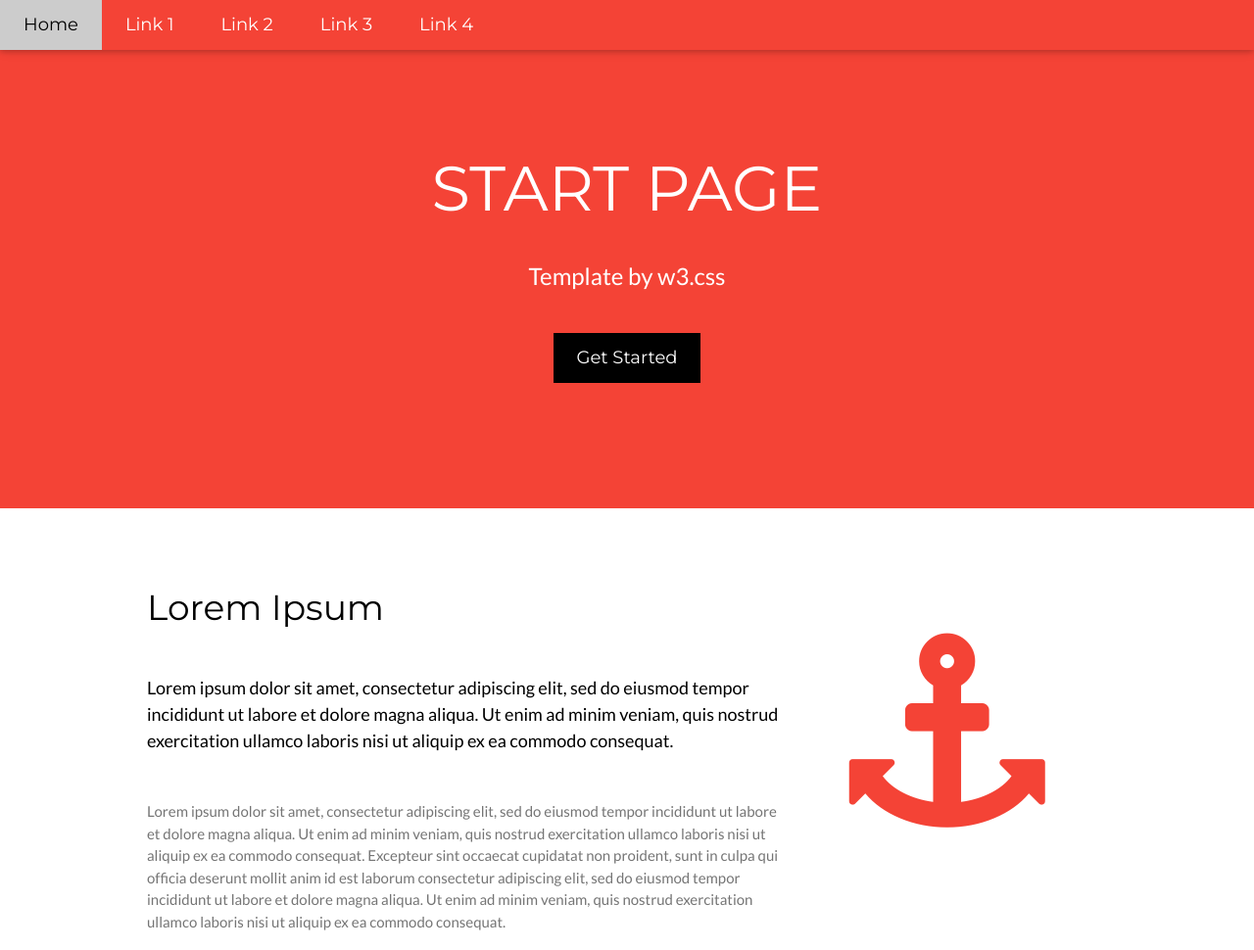
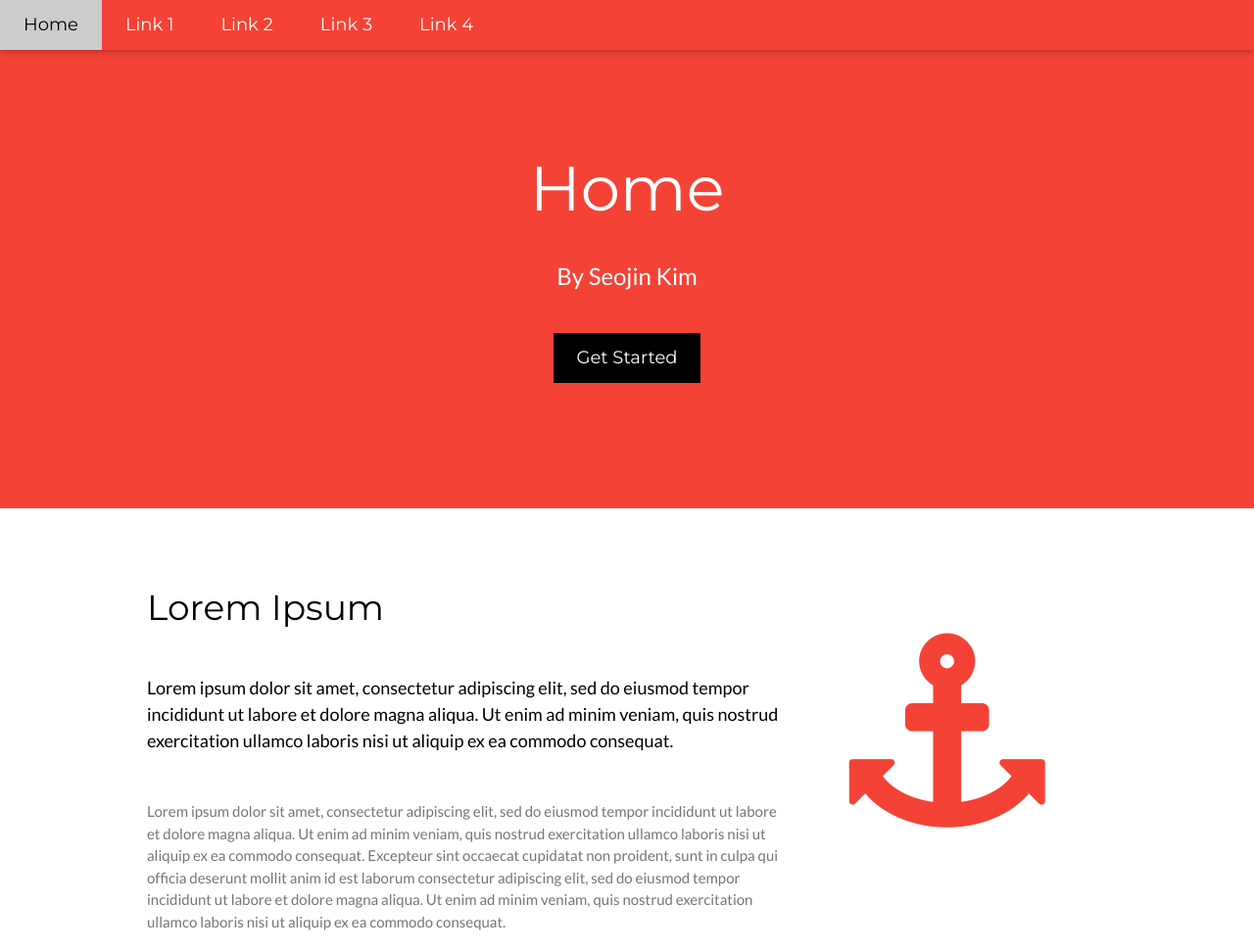
Before and after one commit to owomoist/owomoist.github.io, a plain HTML site: page index.html in a window 1280 px wide. Shown: the top 970 px of the page at 98% size. Drawn offline with nearby package versions, Linux system fonts and the light colour scheme.

Commit message:
Add files via upload

```diff
--- a/index.html
+++ b/index.html
@@ -1,7 +1,7 @@
 <!DOCTYPE html>
 <html lang="en">
 <head>
-<title>W3.CSS Template</title>
+<title>Seojin's Website</title>
 <meta charset="UTF-8">
 <meta name="viewport" content="width=device-width, initial-scale=1">
 <link rel="stylesheet" href="https://www.w3schools.com/w3css/4/w3.css">
@@ -38,8 +38,8 @@ body,h1,h2,h3,h4,h5,h6 {font-family: "Lato", sans-serif}
 
 <!-- Header -->
 <header class="w3-container w3-red w3-center" style="padding:128px 16px">
-  <h1 class="w3-margin w3-jumbo">START PAGE</h1>
-  <p class="w3-xlarge">Template by w3.css</p>
+  <h1 class="w3-margin w3-jumbo">Home</h1>
+  <p class="w3-xlarge">By Seojin Kim</p>
   <button class="w3-button w3-black w3-padding-large w3-large w3-margin-top">Get Started</button>
 </header>
 
@@ -80,7 +80,7 @@ body,h1,h2,h3,h4,h5,h6 {font-family: "Lato", sans-serif}
 </div>
 
 <div class="w3-container w3-black w3-center w3-opacity w3-padding-64">
-    <h1 class="w3-margin w3-xlarge">Quote of the day: live life</h1>
+    <h1 class="w3-margin w3-xlarge">Quote of the day: Relationships are like a fart. If you have to force it, it's probably doodoo</h1>
 </div>
 
 <!-- Footer -->
```
